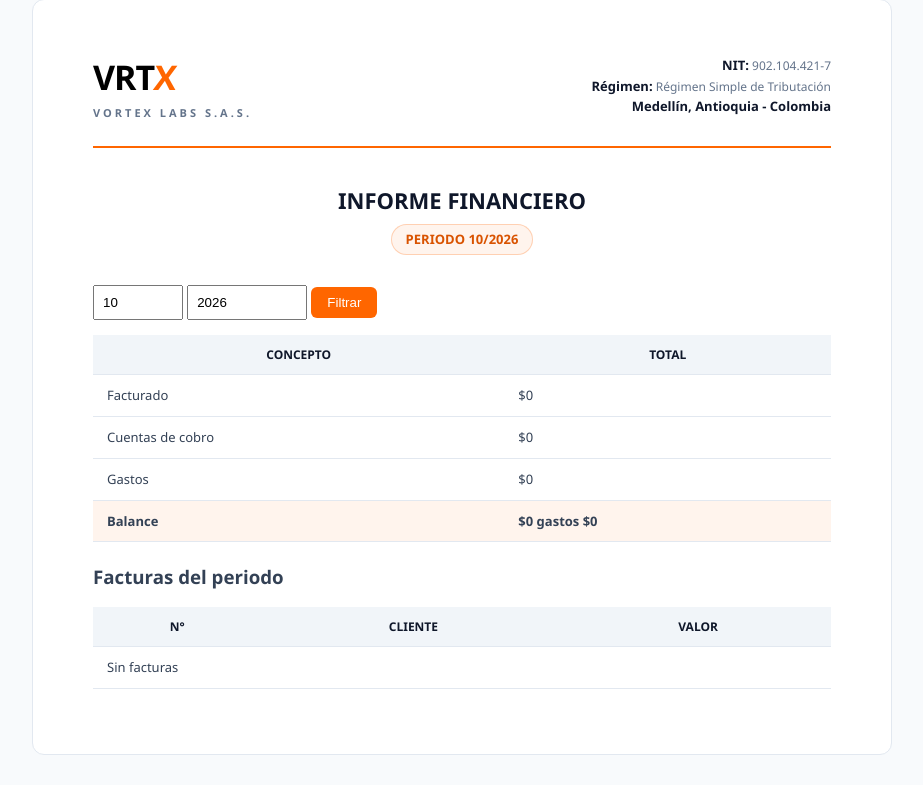
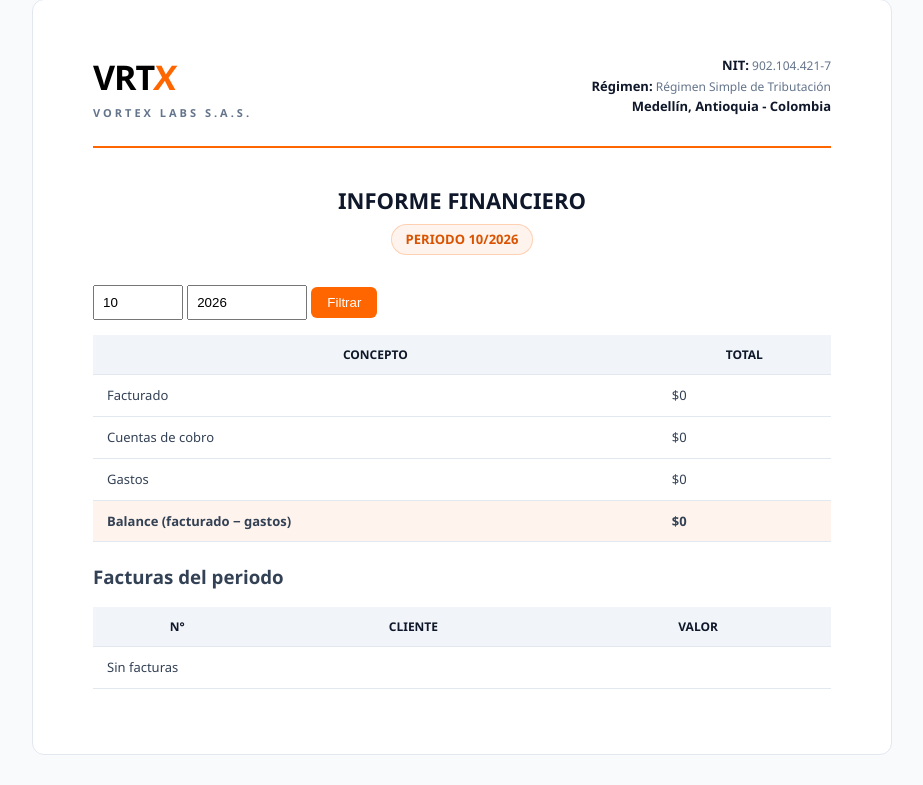
Before and after one commit to vortex-labs-co/facturiX, a Django app: page /informe/ in a window 1280 px wide. Shown: the part 31-816 px from the top of the page, without its empty margins (178-1101 px from the left). Run offline with Django 5.2, Linux system fonts and the light colour scheme; the visitor is signed in with stand-in values (Sample User, id 1); data that the repository does not hold is empty.

Commit message:
Balance correcto en informe

```diff
--- a/core/views.py
+++ b/core/views.py
@@ -181,4 +181,5 @@ def informe(request):
         'total_facturas': facturas.aggregate(t=Sum('valor'))['t'] or 0,
         'total_cuentas': cuentas.aggregate(t=Sum('valor'))['t'] or 0,
         'total_gastos': gastos.aggregate(t=Sum('valor'))['t'] or 0,
+        'balance': (facturas.aggregate(t=Sum('valor'))['t'] or 0) - (gastos.aggregate(t=Sum('valor'))['t'] or 0),
     })
--- a/templates/core/informe.html
+++ b/templates/core/informe.html
@@ -14,7 +14,7 @@
     <tr><td>Facturado</td><td>${{ total_facturas }}</td></tr>
     <tr><td>Cuentas de cobro</td><td>${{ total_cuentas }}</td></tr>
     <tr><td>Gastos</td><td>${{ total_gastos }}</td></tr>
-    <tr class="total-row"><td><strong>Balance</strong></td><td><strong>${{ total_facturas|add:total_cuentas }} gastos ${{ total_gastos }}</strong></td></tr>
+    <tr class="total-row"><td><strong>Balance (facturado − gastos)</strong></td><td><strong>${{ balance }}</strong></td></tr>
   </tbody>
 </table>
 <h3 style="margin:20px 0 10px">Facturas del periodo</h3>
```
